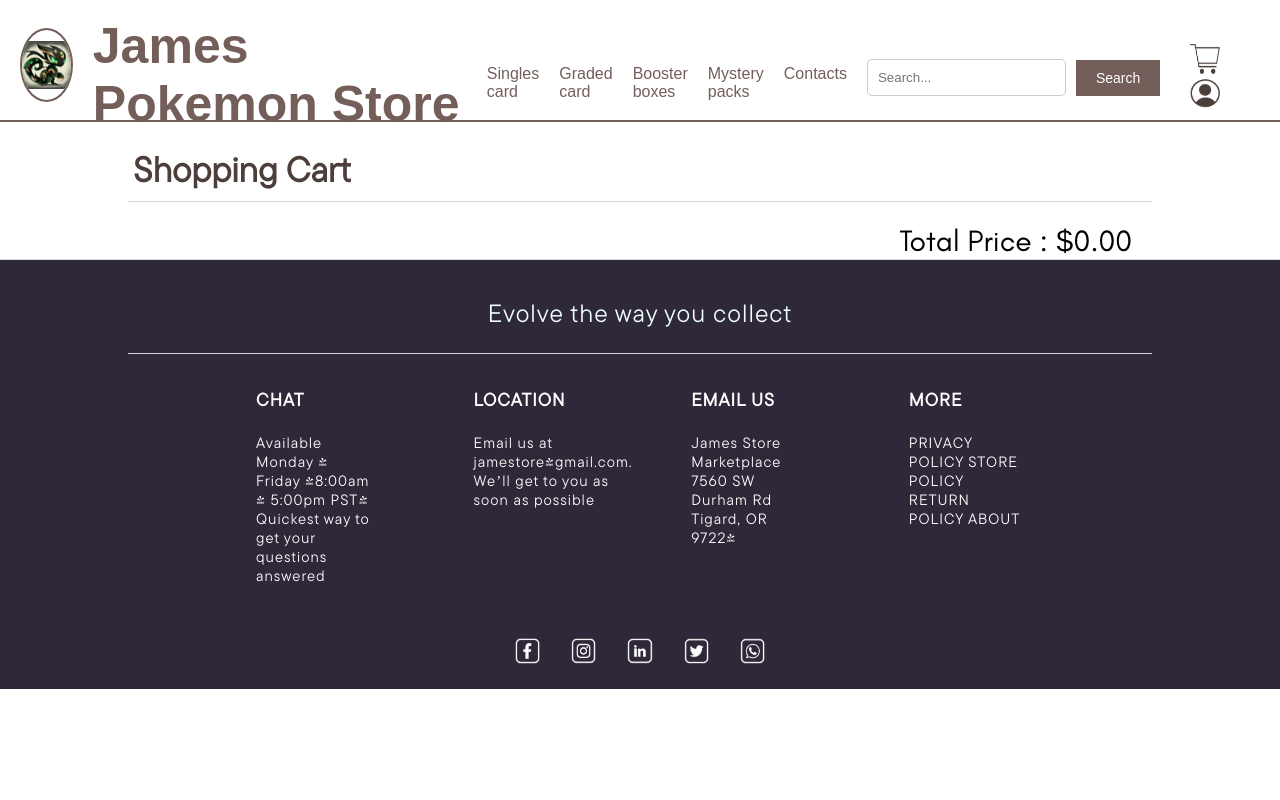
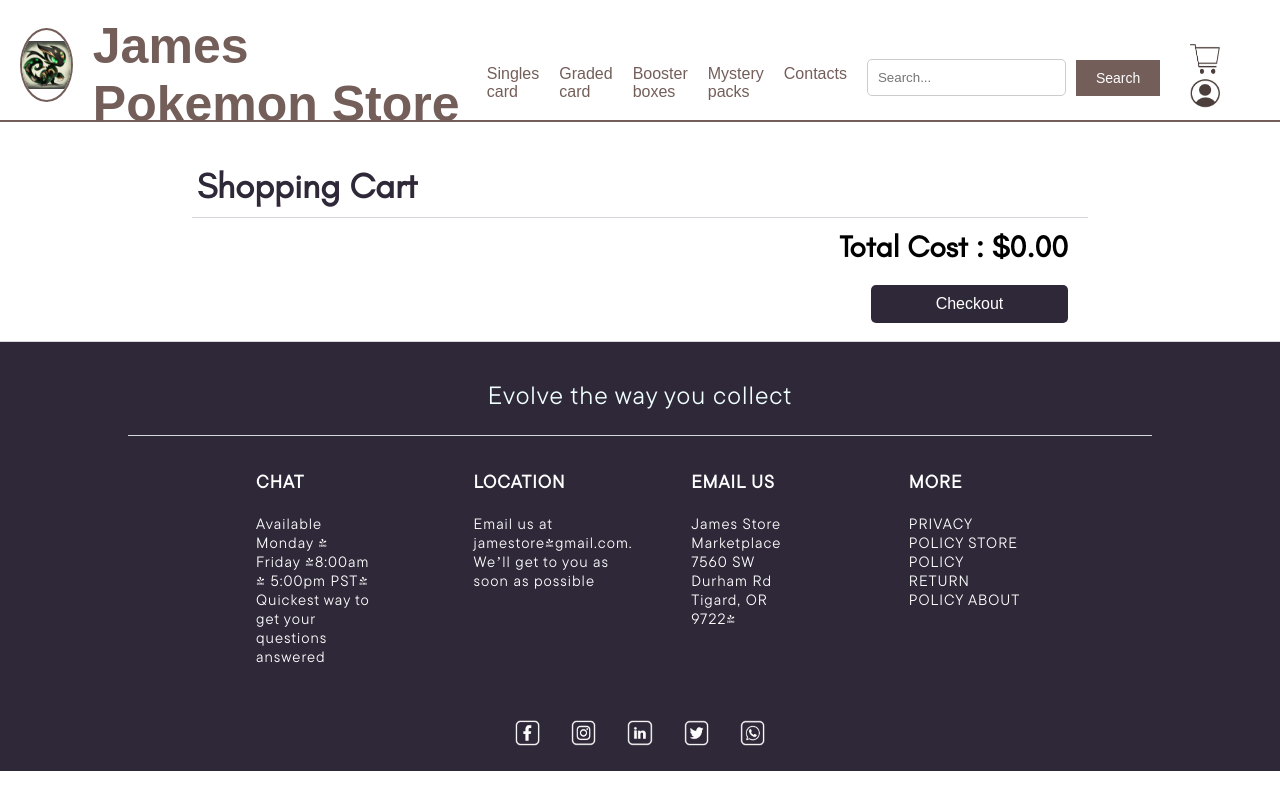
Before and after one commit to Amirularif/OnlineCardShoppingWebsite, a React (Create React App) app: page /cart in a window 1280 px wide. Built offline with nearby package versions, Linux system fonts and the light colour scheme; a web font is replaced by a local one.

Commit message:
editing cart page

```diff
--- a/src/Components/totalprice.js
+++ b/src/Components/totalprice.js
@@ -1,7 +1,8 @@
 import React from 'react';
 
+const Totalpriceheader= "Total Cost :";
 function TotalPrice({ totalPrice }) {
-  return <div>Total Price : ${totalPrice}</div>;
+  return <div>{Totalpriceheader}  ${totalPrice}</div>;
 }
 
 export default TotalPrice;
--- a/src/Pages/Cart.jsx
+++ b/src/Pages/Cart.jsx
@@ -94,8 +94,9 @@
         </div>
         <div className="cart-total-price-container">
           <div className="total-price">
-            <TotalPrice totalPrice={totalPrice} />
+            <TotalPrice totalPrice = {totalPrice} />
           </div>
+          <button className="cart-total-checkout-btn">Checkout</button>
         </div>
       </div>
       <Footer />
--- a/src/styles-cart.css
+++ b/src/styles-cart.css
@@ -23,18 +23,19 @@
     flex-direction: column;
     height: 100%;
     justify-content: right;
-    margin-left: 10%;
-    margin-right: 10%;
+    margin-left: 15%;
+    margin-right: 15%;
     margin-top: 20px;
 }
 
 .cart-container-header{
-    font-family: 'TTCommonPro';
+    font-family: 'GlacialIndifference';
     font-size: 35px;
     font-weight: bold;
-    color: #4c3e3a;
+    color: #2F2838;
     padding: 5px;
-    /*border-bottom: 1px solid #4c3e3a;*/
+    border-bottom: 1px solid #D6D7DC;
+    margin-top: 2%;
     padding-bottom: 10px;
 }
 
@@ -43,6 +44,7 @@
     grid-template-columns: 18% 42% 10% 30%;
     justify-content: space-between;
     height: 250px;
+    margin-top: 2%;
     margin-bottom: 20px;
     background-color: #F8F4F4; /* Grey section at the top */
     border-radius: 10px;
@@ -58,9 +60,9 @@
     width: 159px;
     height: 220px;
     object-fit: cover;
-    margin-left: 15%;
+    margin-left: 10%;
     margin-right: 5%;
-    margin-top: 6%;
+    margin-top: 8%;
     margin-bottom: 8%;
 }
 
@@ -137,17 +139,41 @@
 
 .cart-total-price-container{
     display: flex;
+    flex-direction: column;
     width: 100%;
     justify-content: flex-end;
     align-self: flex-end;
-    border-top: 1px solid #D6D7DC;
+    align-items: flex-end;
+    margin-bottom: 2%;
 }
 
 .cart-total-price-container .total-price{
-    margin-top: 20px;
+    margin-top: 10px;
     margin-right: 20px;
+    margin-bottom: 10px;
     font-family: 'GlacialIndifference';
     font-size: 30px;
+    font-weight: bold;
+}
+
+.cart-total-checkout-btn{
+    background-color: #2F2838;
+    width: 22%;
+    color: white;
+    border: none;
+    padding: 10px 20px;
+    text-align: center;
+    text-decoration: none;
+    display: block;
+    font-size: 16px;
+    cursor: pointer;
+    border-radius: 5px;
+    margin-top: 10px;
+    margin-right: 20px;
+}
+
+.cart-total-checkout-btn:hover {
+    background-color: #0a090c;
 }
 
 .success-message {
```
